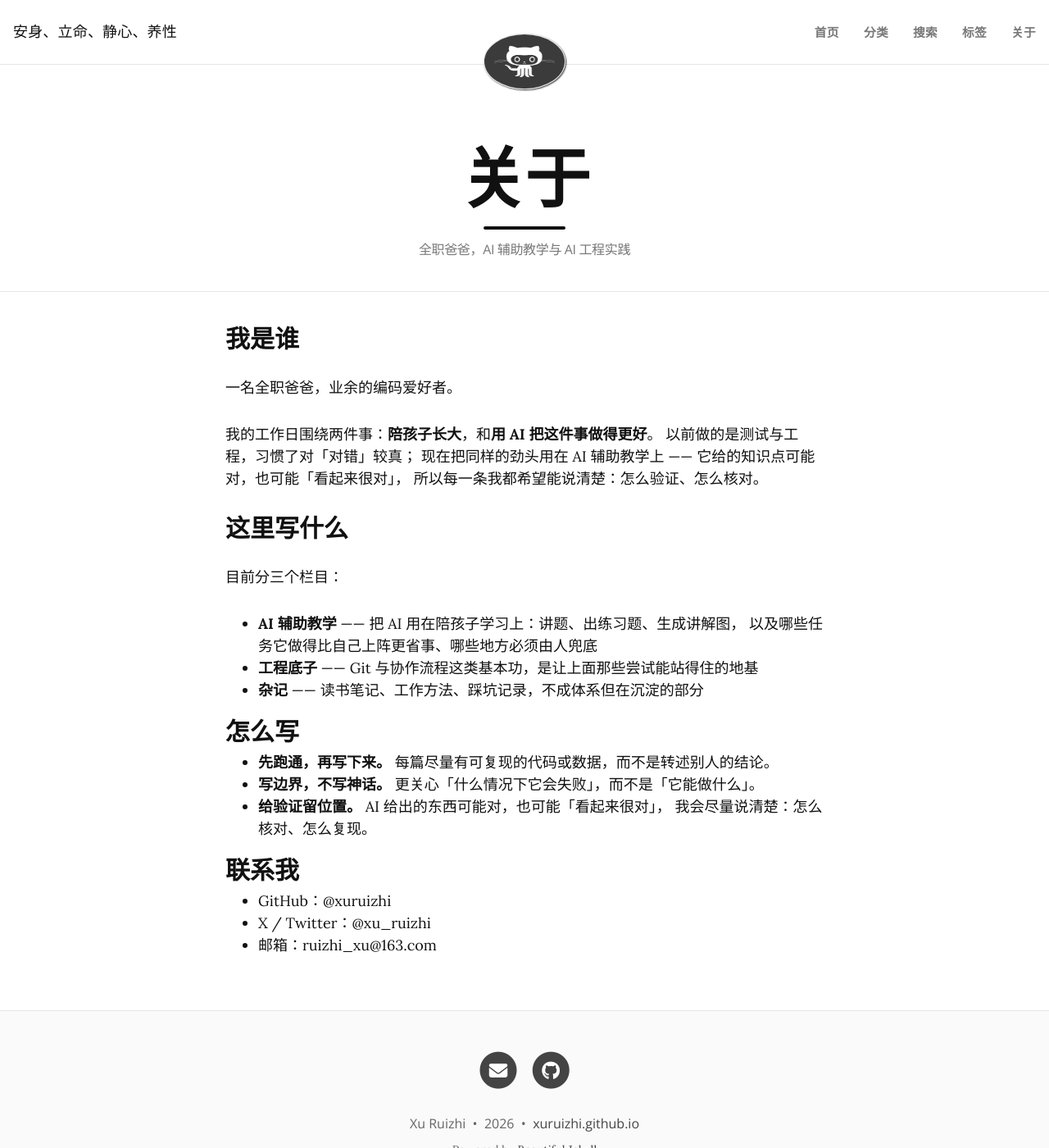
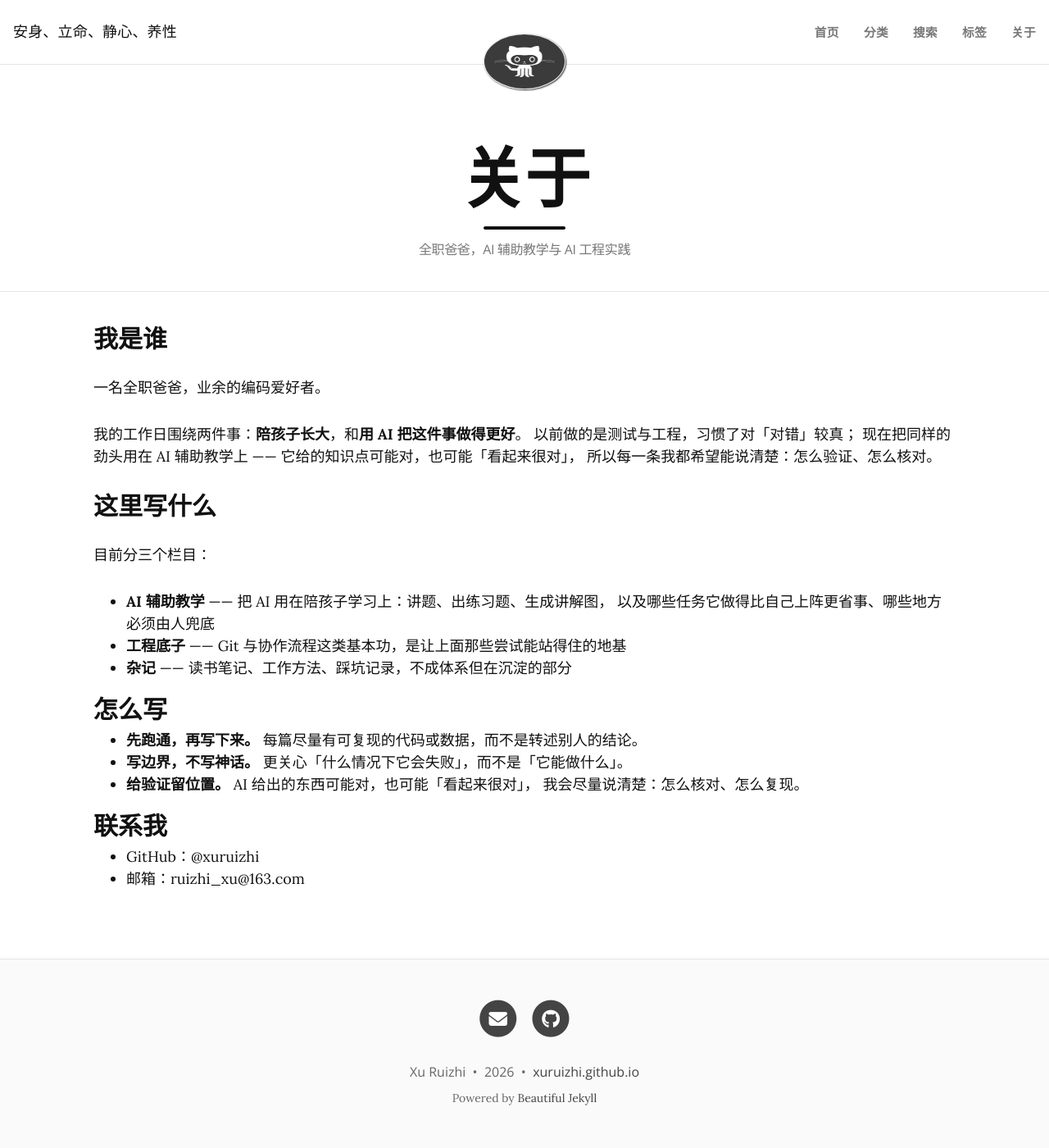
Before and after one commit to xuruizhi/xuruizhi.github.io, a Jekyll site: the page built from about.md, in a window 1280 px wide and 1400 px high. Shown: the whole window at 82% size. Built offline with Jekyll 4.4.1, drawn with Linux system fonts in a browser that asks for light colours.

Commit message:
加宽页面并让首页大标题整行显示
- main-custom.scss：新增 --content-max-width 作为唯一宽度开关（默认 1100px），
  放宽容器并去掉 Bootstrap 栅格的 col-xl-8 / offset-xl-2 偏移，正文占满容器
- 容器显式设置左右 24px 内边距、清掉 .row 负外边距，避免窄屏下文字贴边
- 首页大标题不再限宽，改为单行显示（窄屏 576px 以下才允许折行）
- README：补充「页面宽度」配置说明
- 顺带清理：移除已失效的 theme-compare-3.png 排除项、About 里的 Twitter 链接

```diff
--- a/_config.yml
+++ b/_config.yml
@@ -93,7 +93,6 @@ exclude:
   - Gemfile.lock
   - LICENSE
   - README.md
-  - theme-compare-3.png
   - vendor
 
 # 自定义样式（叠加在主题之上）
--- a/about.md
+++ b/about.md
@@ -33,5 +33,4 @@ permalink: /about/
 ## 联系我
 
 - GitHub：[@xuruizhi](https://github.com/xuruizhi)
-- X / Twitter：[@xu_ruizhi](https://twitter.com/xu_ruizhi)
 - 邮箱：<ruizhi_xu@163.com>
--- a/assets/css/main-custom.scss
+++ b/assets/css/main-custom.scss
@@ -12,6 +12,56 @@
   --muted: #777777;
   --rule: #e5e5e5;
   --soft: #fafafa;
+
+  // 页面宽度：改这一个值就能整体加宽 / 收窄
+  --content-max-width: 1100px;
+}
+
+// ------------------------------------------------------------
+// 布局宽度
+// 主题原本是 container-md + Bootstrap 栅格 col-xl-8 / offset-xl-2，
+// 正文实际只有容器的 2/3。这里把容器放宽，并让栅格子项占满整行。
+// ------------------------------------------------------------
+// 正文两侧留白：直接给容器写死内边距，不依赖 Bootstrap 的 .row 负边距
+.container,
+.container-md,
+.container-lg,
+.container-xl {
+  max-width: var(--content-max-width) !important;
+  width: 100%;
+  padding-left: 24px;
+  padding-right: 24px;
+}
+
+// 取消栅格的负外边距，避免正文在窄屏下贴到屏幕边缘
+main > .row {
+  margin-left: 0 !important;
+  margin-right: 0 !important;
+}
+
+// 去掉左右偏移，让正文占满容器宽度
+main > .row > [class*="col-"] {
+  flex: 0 0 100% !important;
+  max-width: 100% !important;
+  margin-left: 0 !important;
+  padding-left: 0;
+  padding-right: 0;
+}
+
+// 首页大标题跟随容器撑满，保持一整行
+.intro-header .page-heading,
+.intro-header h1 {
+  max-width: 100% !important;
+  white-space: nowrap;
+  letter-spacing: -.03em;
+}
+
+// 窄屏下允许折行，避免溢出
+@media (max-width: 576px) {
+  .intro-header .page-heading,
+  .intro-header h1 {
+    white-space: normal;
+  }
 }
 
 body {
```
Also changed, not shown: README.md.
